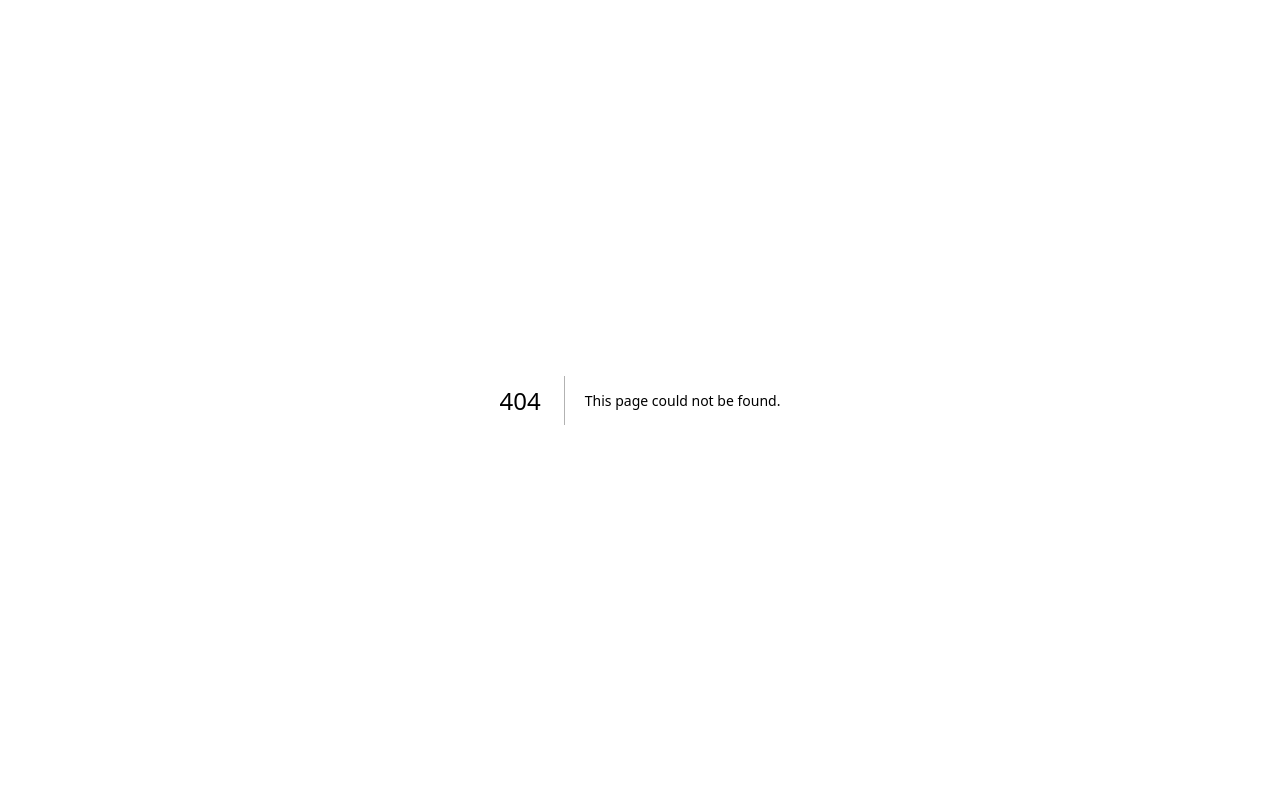
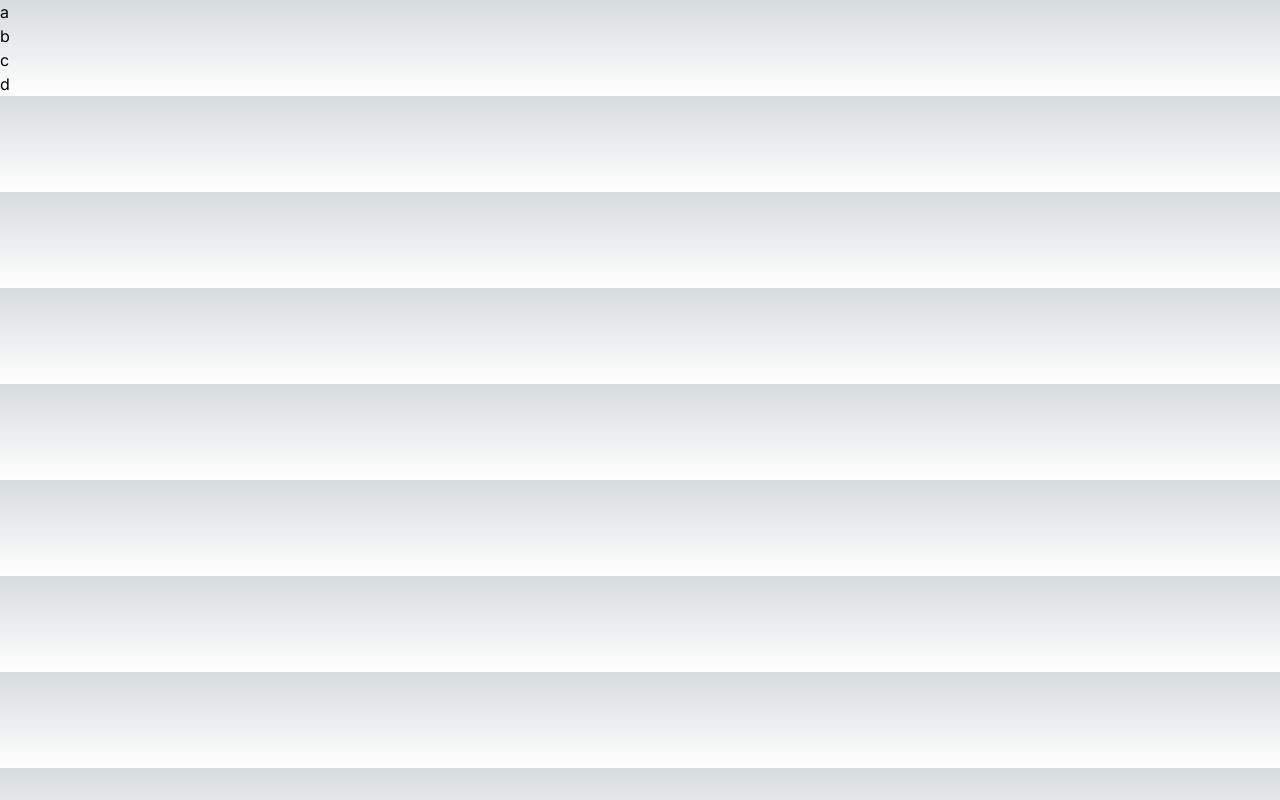
Before and after one commit to DFrontReact/next-solutions, a Next.js app: page /docs/my-route in a window 1280 px wide. Before the commit this address had no page. Built offline with nearby package versions, Linux system fonts and the light colour scheme.

Commit message:
Preba subir

```diff
--- a/src/pages/_app.js
+++ b/src/pages/_app.js
@@ -1,5 +1,12 @@
 import '@/styles/globals.css'
+import { Inter } from 'next/font/google';
+
+const inter = Inter({ subsets: ['latin'] });
 
 export default function App({ Component, pageProps }) {
-  return <Component {...pageProps} />
+  return (
+    <main className={inter.className}>
+      <Component {...pageProps} />
+    </main>
+  );
 }
--- /dev/null
+++ b/src/pages/about.js
@@ -0,0 +1,9 @@
+import React from "react";
+
+
+const about = () => {
+    return <p>Estas en la About. - {process.env.customKey}</p>;
+};
+
+
+export default about;
--- /dev/null
+++ b/src/pages/api/my-component.js
@@ -0,0 +1,5 @@
+export default async function handler(req, res) {
+    const response = await fetch("https://pokeapi.co/api/v2/pokemon/ditto");
+    const data = await response.json();
+    return res.status(200).json({data});
+}
--- a/src/pages/index.js
+++ b/src/pages/index.js
@@ -1,11 +1,18 @@
 import Image from 'next/image'
+import myImageLoader from '@/loader/images';
 import { Inter } from 'next/font/google'
+import gatoLocal from '../assets/images/gato.png';
+import styles from './../styles/pruebas.module.css'
 
 const inter = Inter({ subsets: ['latin'] })
 
 export default function Home() {
   return (
     <main className="flex min-h-screen flex-col items-center justify-between p-24">
+        <p className={styles.parrafo}>Hola Caracola</p>
+      <div className={inter.className}>
+        <p>Hello World</p>
+      </div>
       <div className="z-10 w-full max-w-5xl items-center justify-between font-mono text-sm lg:flex">
         <p className="fixed left-0 top-0 flex w-full justify-center border-b border-gray-300 bg-gradient-to-b from-zinc-200 pb-6 pt-8 backdrop-blur-2xl dark:border-neutral-800 dark:bg-zinc-800/30 dark:from-inherit lg:static lg:w-auto  lg:rounded-xl lg:border lg:bg-gray-200 lg:p-4 lg:dark:bg-zinc-800/30">
           Get started by editing&nbsp;
@@ -20,12 +27,18 @@ export default function Home() {
           >
             By{' '}
             <Image
-              src="/vercel.svg"
+              loader={myImageLoader}
+              src='/gato-rojo-o-blanco-i-estudio-blanco_155003-13189.jpg?w=740&t=st=1683669595~exp=1683670195~hmac=81179857fdfa8f00796876aa8dc45cf5463bb5e7fe338ff838e7f7f0b384f92e'
               alt="Vercel Logo"
               className="dark:invert"
               width={100}
               height={24}
-              priority
+            />
+            <Image
+              src={gatoLocal}
+              alt="Gato Pocker"
+              width={100}
+              height={24}
             />
           </a>
         </div>
@@ -34,7 +47,7 @@ export default function Home() {
       <div className="relative flex place-items-center before:absolute before:h-[300px] before:w-[480px] before:-translate-x-1/2 before:rounded-full before:bg-gradient-radial before:from-white before:to-transparent before:blur-2xl before:content-[''] after:absolute after:-z-20 after:h-[180px] after:w-[240px] after:translate-x-1/3 after:bg-gradient-conic after:from-sky-200 after:via-blue-200 after:blur-2xl after:content-[''] before:dark:bg-gradient-to-br before:dark:from-transparent before:dark:to-blue-700/10 after:dark:from-sky-900 after:dark:via-[#0141ff]/40 before:lg:h-[360px]">
         <Image
           className="relative dark:drop-shadow-[0_0_0.3rem_#ffffff70] dark:invert"
-          src="/next.svg"
+          src="/home/next.svg"
           alt="Next.js Logo"
           width={180}
           height={37}
--- /dev/null
+++ b/src/pages/my-route/index.js
@@ -0,0 +1,15 @@
+import React from "react";
+
+const myRoute = () => {
+    return <div>
+        <ul>
+            <li>a</li>
+            <li>b</li>
+            <li>c</li>
+            <li>d</li>
+        </ul>
+
+    </div>;
+};
+
+export default myRoute;
```
